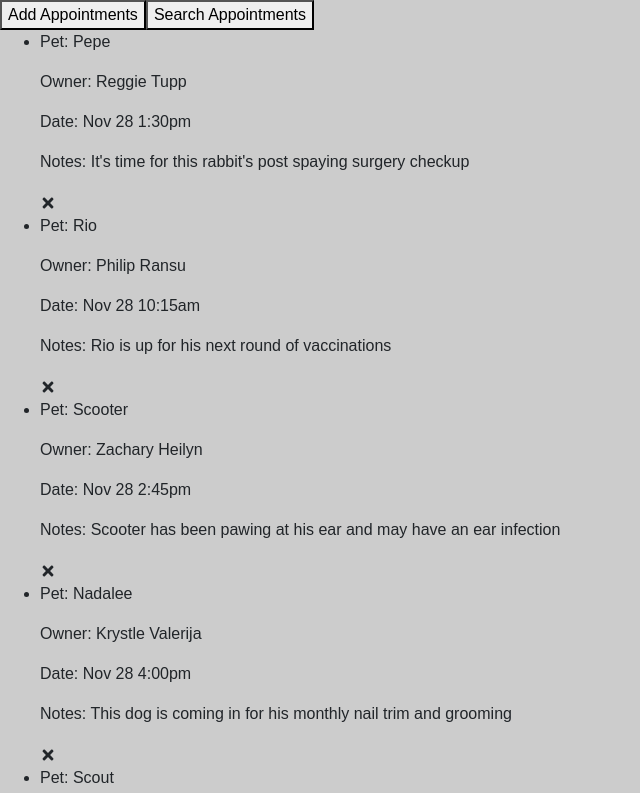
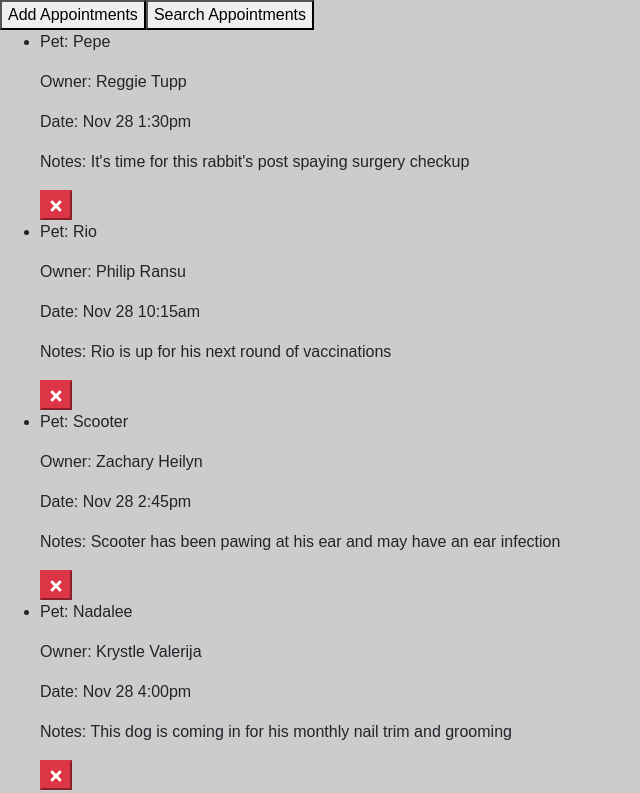
Before and after one commit to mich-cook/linkedin-learning-workalongs, a React (Create React App) app in the folder 808689-react-interface/: page / in a window 1280 px wide. Shown: the top 793 px of the page, without its empty margins (0-640 px from the left). Built offline with nearby package versions, Linux system fonts and the light colour scheme.

Commit message:
add functionality to "delete" appointments from the list (they're just not showing. the data file is not altered)

```diff
--- a/808689-react-interface/src/components/App.js
+++ b/808689-react-interface/src/components/App.js
@@ -4,6 +4,8 @@
 import AddAppointments from './AddAppointments.js';
 import SearchAppointments from './SearchAppointments.js';
 import ListAppointments from './ListAppointments.js';
+
+import { without } from 'lodash';
 
 export default class App extends Component {
 
@@ -12,6 +14,13 @@
     this.state = {
       appointments: []
     };
+    this.deleteAppointment = this.deleteAppointment.bind(this);
+  }
+
+  deleteAppointment(appointment) {
+    let appointments = this.state.appointments;
+    appointments = without(appointments, appointment);
+    this.setState({ appointments });
   }
 
   componentDidMount() {
@@ -34,7 +43,7 @@
       <div id="petratings">
         <AddAppointments />
         <SearchAppointments />
-        <ListAppointments appointments={this.state.appointments} />
+        <ListAppointments appointments={this.state.appointments} deleteAppointment={this.deleteAppointment} />
       </div>
     );
   }
--- a/808689-react-interface/src/components/ListAppointments.js
+++ b/808689-react-interface/src/components/ListAppointments.js
@@ -12,7 +12,7 @@
           <p>Owner: {appointment.ownerName}</p>
           <p>Date: <Moment date={appointment.aptDate} parse="YYYY-MM-DD hh:mm" format="MMM D h:mma" /></p>
           <p>Notes: {appointment.aptNotes}</p>
-          <FaTimes />
+          <button className="btn-danger" onClick={() => this.props.deleteAppointment(appointment)}><FaTimes /></button>
         </li>
       ))};
       </ul>
```
